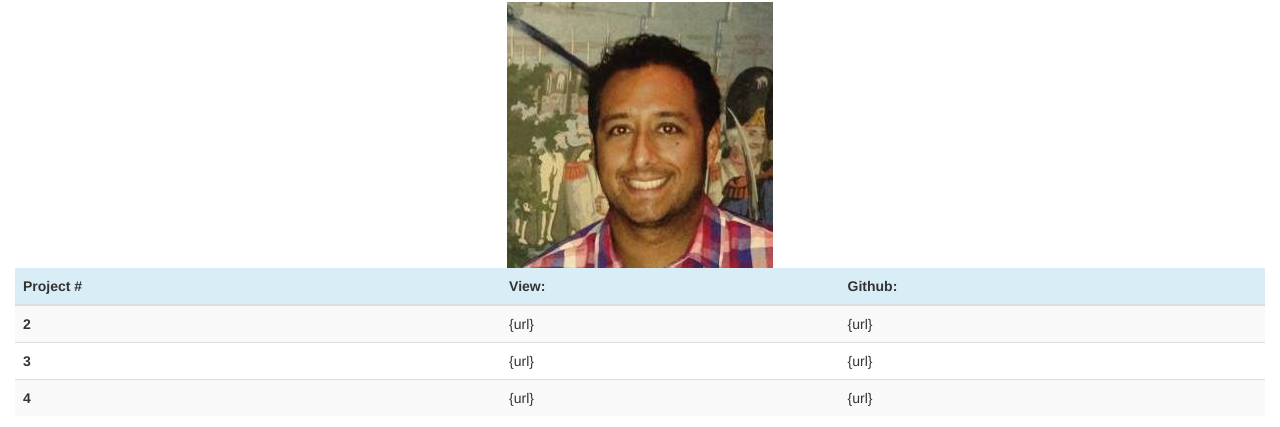
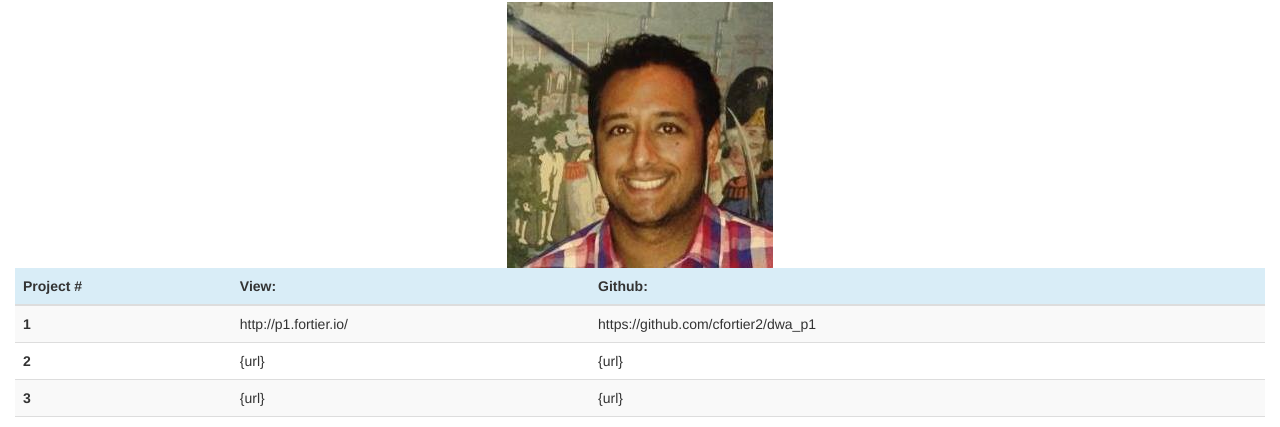
Before and after one commit to cfortier2/dwa_p1, a plain HTML site: page index.html in a window 1280 px wide. Shown: the part 68-495 px from the top of the page. Drawn offline with nearby package versions, Linux system fonts and the light colour scheme.

Commit message:
index.html: update project links

```diff
--- a/index.html
+++ b/index.html
@@ -49,6 +49,11 @@
         </thead>
         <tbody>
           <tr>
+            <th scope="row">1</th>
+            <td>http://p1.fortier.io/</td>
+            <td>https://github.com/cfortier2/dwa_p1</td>
+          </tr>
+          <tr>
             <th scope="row">2</th>
             <td>{url}</td>
             <td>{url}</td>
```
